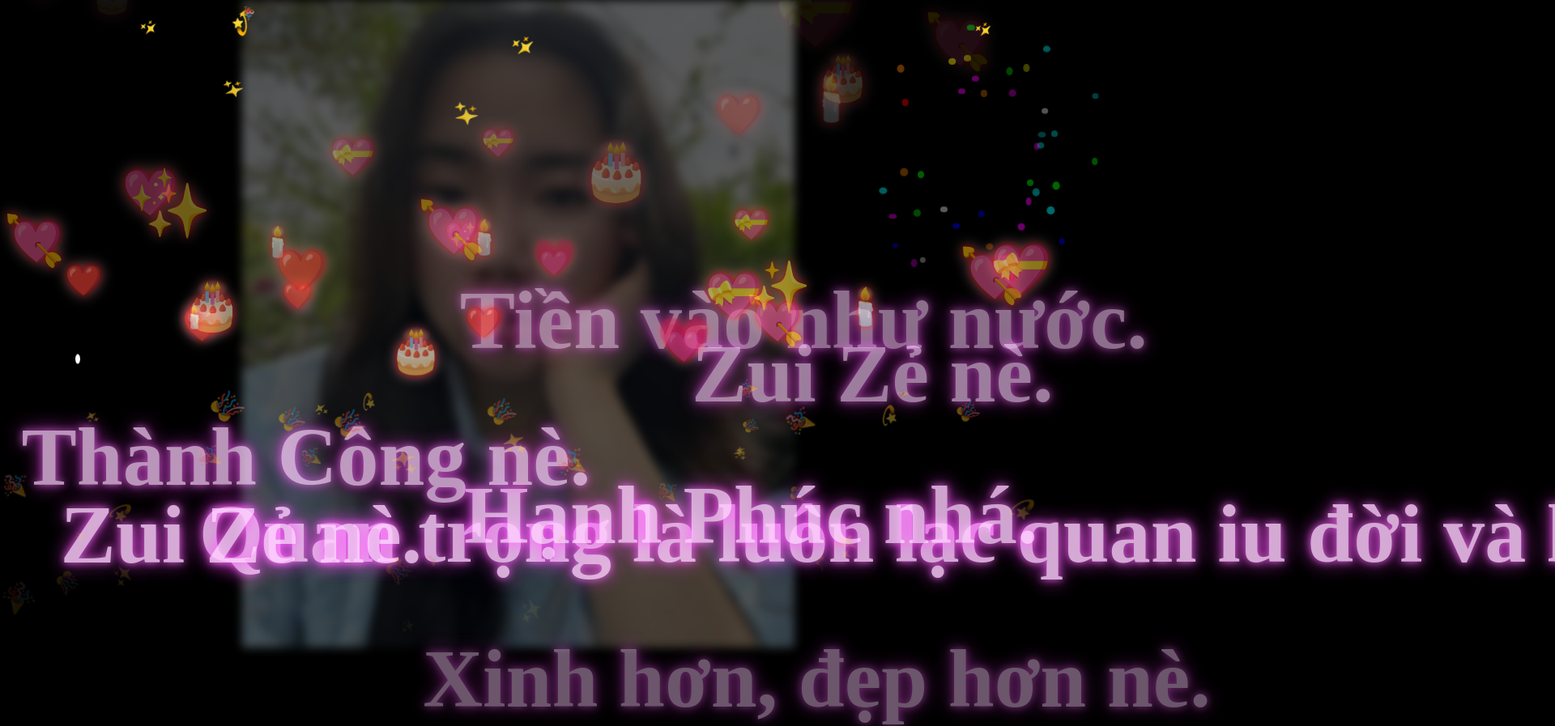
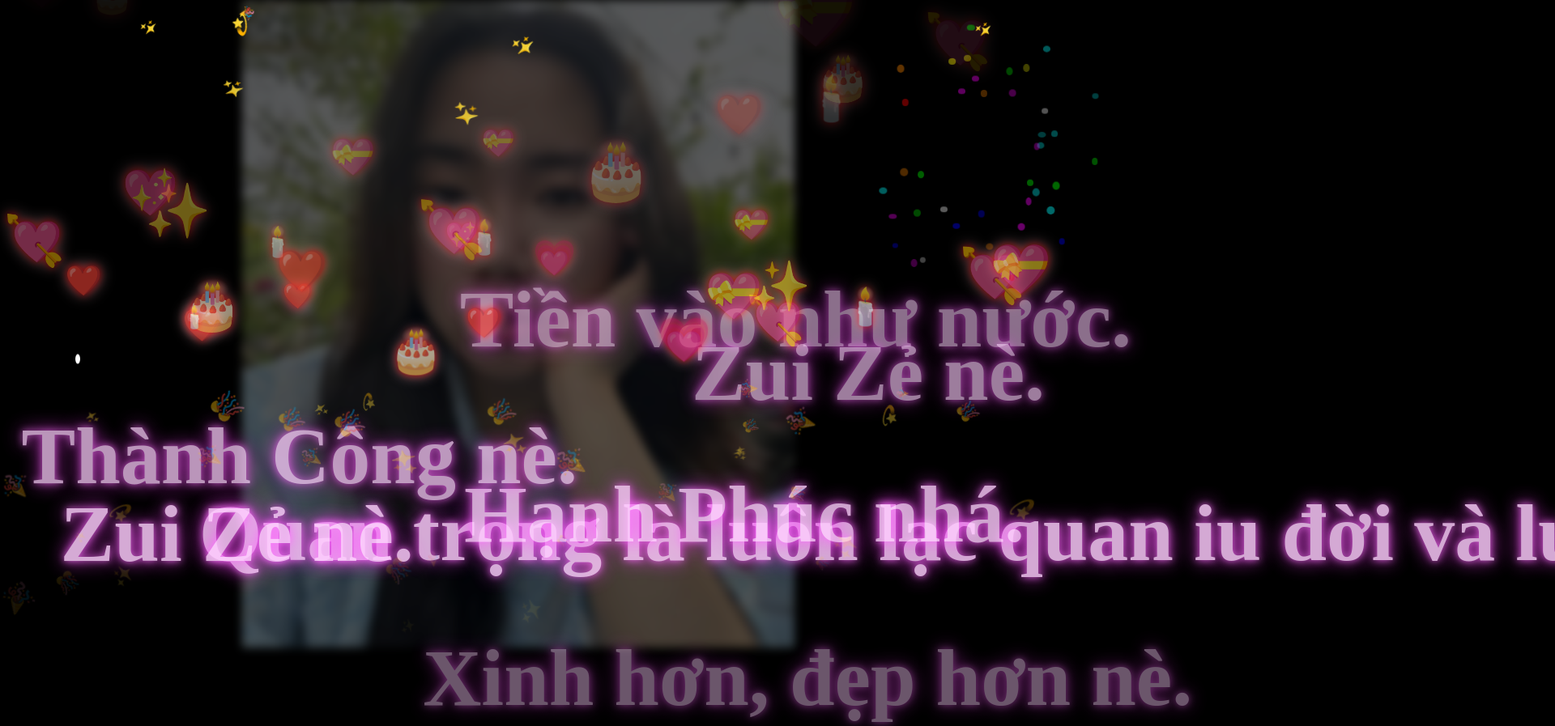
Before and after one commit to HunterTri/QUYNH, a plain HTML site: page index.html in a window 1280 px wide. Shown: the top 897 px of the page at 81% size, 1920 px wide, since content can reach past the window. Drawn offline with Linux system fonts and the light colour scheme.

Commit message:
Update index.html

```diff
--- a/index.html
+++ b/index.html
@@ -11,7 +11,7 @@ body { margin: 0; overflow: hidden; background: black; } body::before { content:
 .text {
     position: absolute;
     color: #ffccff;
-    font-size: clamp(50px, 8vw, 150px);
+    font-size: clamp(50px, 8vw, 100px);
     font-weight: bold;
     white-space: nowrap;
     text-shadow: 0 0 10px #ff73ff, 0 0 25px #ff40ff;
```
